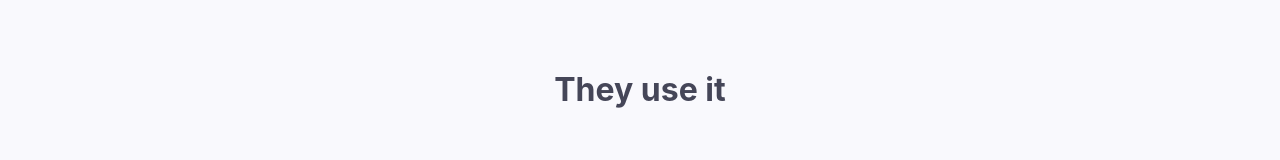
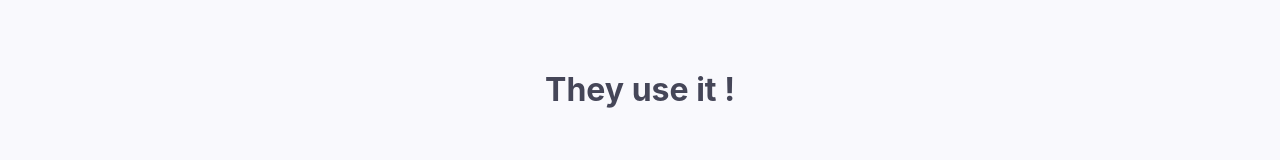
Before and after one commit to H-DC/Qovery-clone, a React (Create React App) app: page / in a window 1280 px wide. Shown: the part 3578-3738 px from the top of the page. Built offline with nearby package versions, Linux system fonts and the light colour scheme.

Commit message:
feat: slider message

```diff
--- a/src/Home/Footer/Footer.js
+++ b/src/Home/Footer/Footer.js
@@ -18,7 +18,7 @@ function Footer() {
 
     return (
         <div id="footerContainer">
-                <h3>They use it</h3>
+                <h3>They use it !</h3>
                 <div id="carousel">
                         <div className='shaders'></div>
                         <div className='shaders'></div>
```
